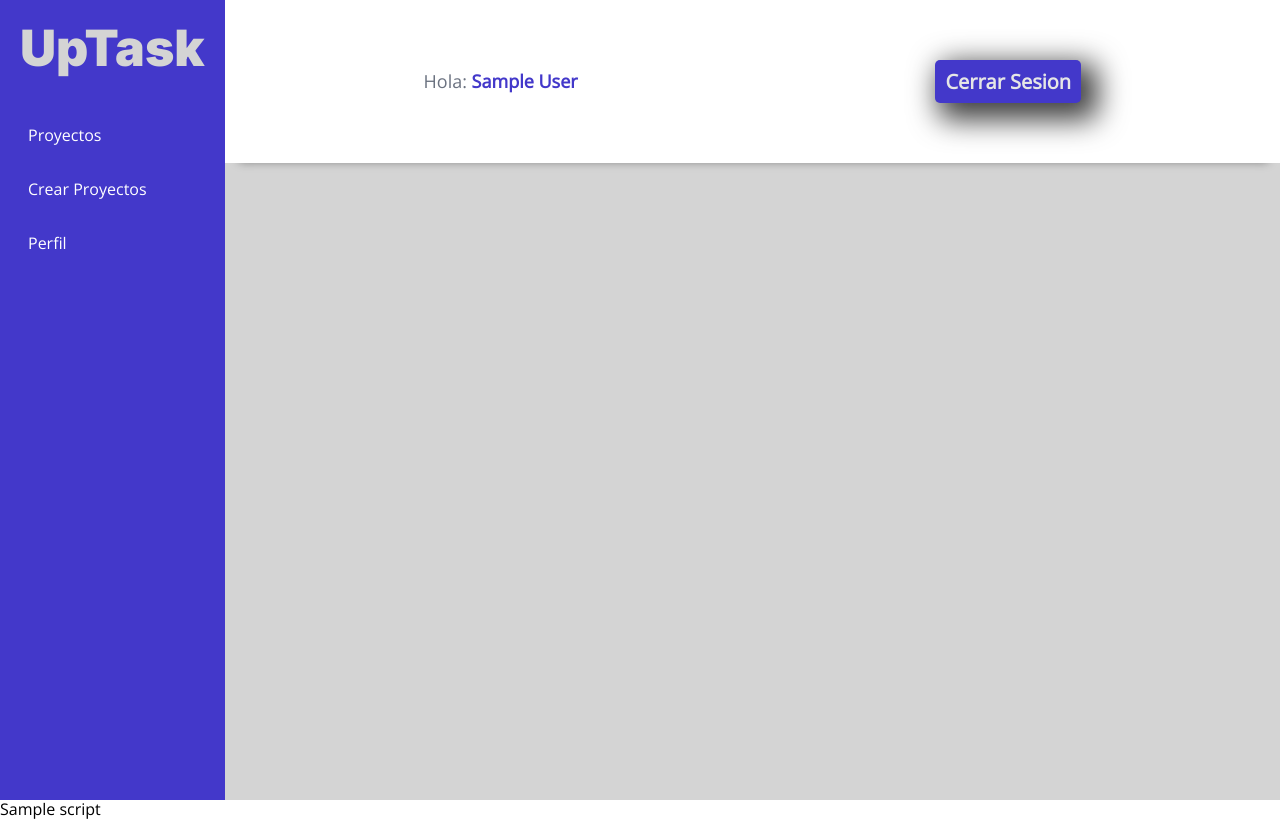
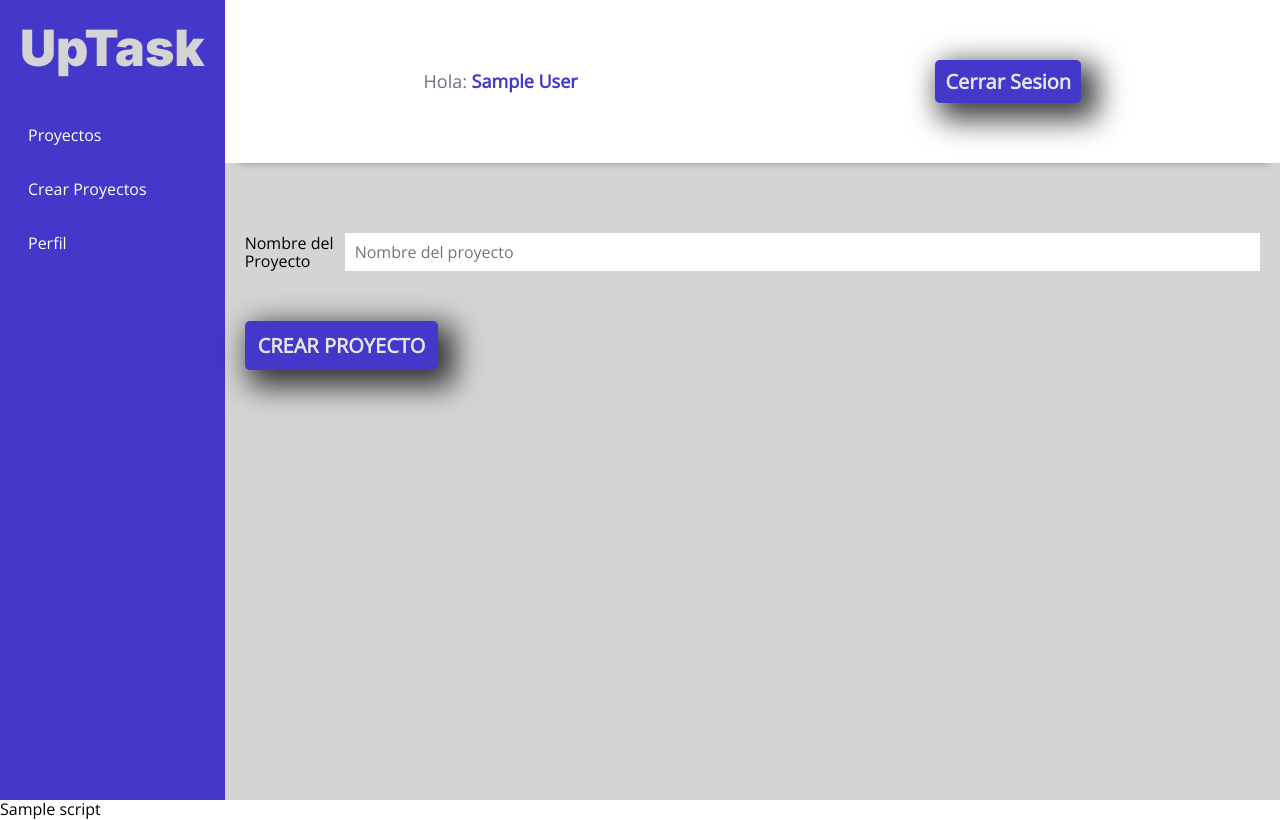
Before and after one commit to titoiriepal/uptask_mvc, a PHP site: template views/dashboard/crear.php in a window 1280 px wide. Run offline with PHP 8.4, Linux system fonts and the light colour scheme; the visitor is signed in with stand-in values (Sample User, id 1); the template is opened without the code that fills it: most values are stand-ins (such as "Sample title", 1, 10 or a date in 2020); data that the repository does not hold is empty.

Commit message:
Create proyect functionallity added

```diff
--- a/public/index.php
+++ b/public/index.php
@@ -34,6 +34,7 @@ $router->get('/confirmar-cuenta', [LoginController::class, 'confirmar']);
 
 $router->get('/dashboard', [DashboardController::class, 'index']);
 $router->get('/crear-proyecto', [DashboardController::class, 'crear']);
+$router->post('/crear-proyecto', [DashboardController::class, 'crear']);
 $router->get('/perfil', [DashboardController::class, 'perfil']);
 
 // Comprueba y valida las rutas, que existan y les asigna las funciones del Controlador
--- a/src/scss/dashboard/_dashboard.scss
+++ b/src/scss/dashboard/_dashboard.scss
@@ -23,4 +23,19 @@
             text-align: center;
         }
     }
+
+    .formulario{
+        input:not([type="submit"]){
+            background-color: v.$blanco;
+
+        }
+
+        input[type="submit"]{
+            @include m.boton (v.$indigo, v.$blanco);
+            padding: 1.3rem;
+            text-transform: uppercase;
+
+
+        }
+    }
 }
--- a/views/dashboard/crear.php
+++ b/views/dashboard/crear.php
@@ -1,7 +1,20 @@
 <?php
     include_once __DIR__ . '/header-dashboard.php';
 ?>
+    <div class="contenedor-sm">
+        <?php
+            include_once __DIR__ . '/../templates/alertas.php';
+        ?>
+    </div>
 
+    <form class="formulario" method="POST">
+
+        <?php
+            include_once __DIR__ . '/formulario-proyecto.php';
+        ?>
+
+        <input type="submit" value="Crear Proyecto">
+    </form>
 
 
 <?php
--- /dev/null
+++ b/views/dashboard/formulario-proyecto.php
@@ -0,0 +1,11 @@
+
+<div class="campo">
+    <label for="proyecto">Nombre del Proyecto</label>
+
+    <input
+        type="text"
+        name="proyecto"
+        id="proyecto"
+        placeholder="Nombre del proyecto"
+    />
+</div>
```
Also changed, not shown: controllers/DashboardController.php (+30 -1 lines), models/Proyecto.php (added, +34 -0 lines), public/build/css/app.css, 1 other file.
